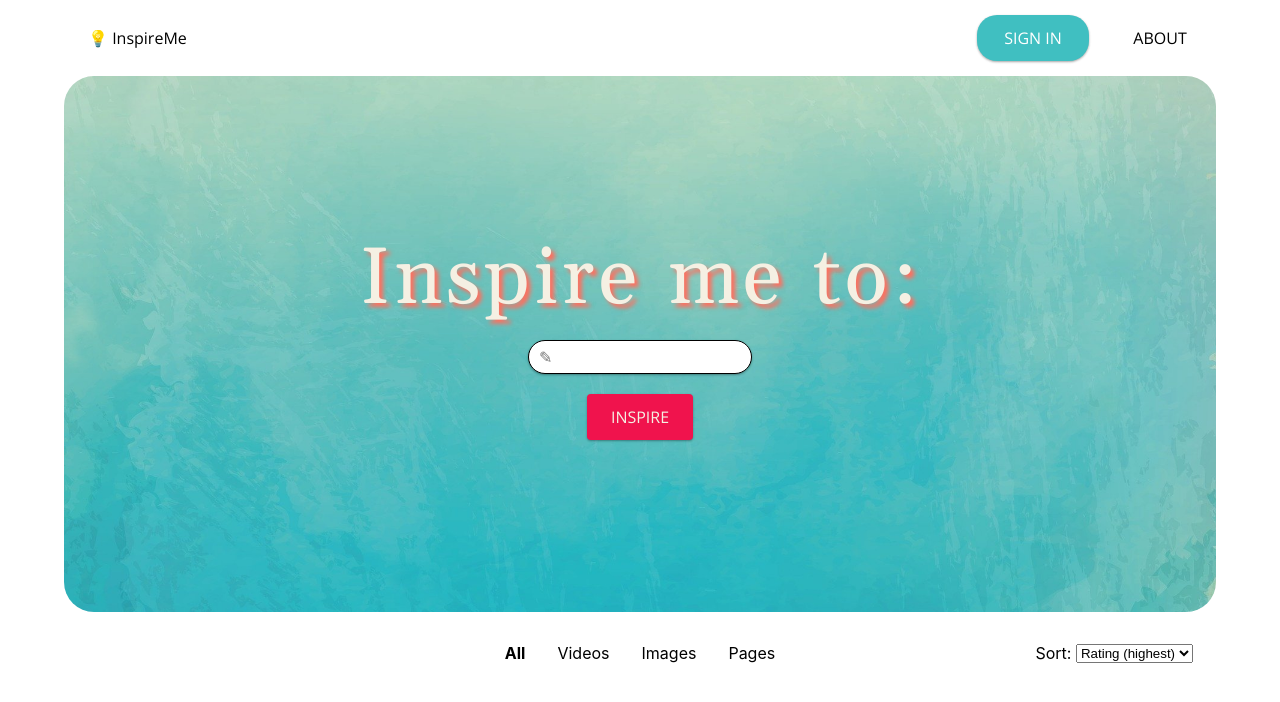
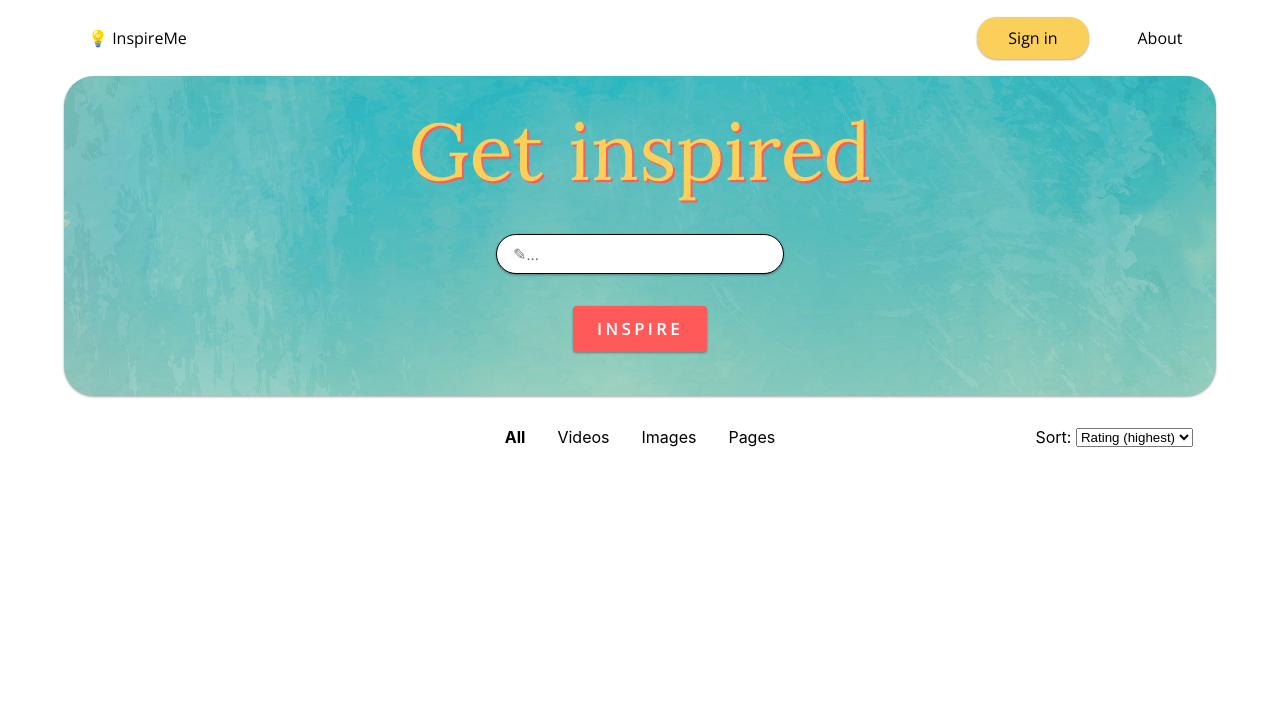
Before and after one commit to etriv/inspireme, a React (Create React App) app: page / in a window 1280 px wide. Shown: the top 702 px of the page. Built offline with nearby package versions, Linux system fonts and the light colour scheme.

Commit message:
Fixed color scheme on HomePage. And flipped bg-image.

```diff
--- a/public/index.html
+++ b/public/index.html
@@ -23,7 +23,7 @@
       work correctly both with client-side routing and a non-root public URL.
       Learn how to configure a non-root public URL by running `npm run build`.
     -->
-    <link href="https://fonts.googleapis.com/css?family=Gelasio|Open+Sans&display=swap" rel="stylesheet">
+    <link href="https://fonts.googleapis.com/css?family=Lora|Open+Sans&display=swap" rel="stylesheet">
     <title>Inspire Me</title>
   </head>
   <body>
--- a/src/components/navigation/navigation.jsx
+++ b/src/components/navigation/navigation.jsx
@@ -2,29 +2,29 @@ import React from 'react';
 import './navigation.scss';
 import styled from 'styled-components';
 import { Link } from 'react-router-dom';
-import { main_colors4 as main_colors, shadeHexColor } from '../../modules/main-colors';
+import { main_colors5 as main_colors, shadeHexColor } from '../../modules/main-colors';
 
+const marked_color = main_colors.c3;
 const MarkedLink = styled(Link)`
     text-decoration: none;
-    color: white;
+    color: ${'black'};
     text-align: center;
-    padding: 12px 24px;
+    padding: 10px 20px;
     margin-left: 15px;
     text-decoration: none;
     width: 7rem;
     white-space: nowrap;
-    background-color: ${main_colors.c4};
+    background-color: ${marked_color};
     border-radius: 20px;
     border: 0px solid black;
     box-shadow: 0 1px 3px rgba(0,0,0,0.12), 0 1px 2px rgba(0,0,0,0.24);
-    transition: filter 0.2s;
-    transition: background-color 0.2s;
+    transition: background-color 0.3s;
 	:hover {
-        background-color: ${shadeHexColor(main_colors.c4, 0.1)};
+        background-color: ${shadeHexColor(marked_color, 0.1)};
 		cursor: pointer;
     }
     :active {
-        background-color: ${shadeHexColor(main_colors.c4, 0.2)};
+        background-color: ${shadeHexColor(marked_color, 0.2)};
         transition: background-color 0s;
       }
 `;
@@ -40,12 +40,12 @@ class Navigation extends React.Component {
                 <nav className="menu">
                     <MarkedLink to='/sign-in'
                         className="">
-                        SIGN IN
+                        Sign in
                     </MarkedLink>
                     <Link to='/about'
                         className="menu-item"
                         style={{}}>
-                        ABOUT
+                        About
                     </Link>
                     <span className="menu-item icon" href="">☰</span>
                 </nav>
--- a/src/components/search-area/search-area.jsx
+++ b/src/components/search-area/search-area.jsx
@@ -1,40 +1,41 @@
 import React from 'react';
 import './search-area.scss';
 import styled from 'styled-components';
-import {main_colors4 as main_colors, shadeHexColor} from '../../modules/main-colors';
+import {main_colors5 as main_colors, shadeHexColor} from '../../modules/main-colors';
 
 const SearchContainer = styled.div`
-    background-image: url("./images/watercolour-1325656_1920.jpg");
+    background-image: url("./images/watercolour-1325656_19202.jpg");
     background-size: cover;
     background-position: center center;
     // background-color: #b2dffb;
-    background-color: ${main_colors.c4};
+    background-color: ${main_colors.c2};
     background-repeat: no-repeat;
-    height: 67vh;
+    height: 100%;
 `;
 
 const InspireText = styled.p`
     color: ${main_colors.c3};
-    font-family: 'Gelasio', sans;
-    font-weight: 400;
+    font-family: 'Lora', sans;
+    font-weight: 500;
     font-size: 5rem;
     margin: 0px;
     text-align: center;
-    letter-spacing: 4px;
+    // letter-spacing: 4px;
     word-spacing: 4px;
-    text-shadow: 4px 4px 4px ${main_colors.c2};
+    text-shadow: 2px 2px 1px ${main_colors.c4};
 `;
 
+const btn_color = main_colors.c4;
 const ClickableButton = styled.button`
-    color: ${main_colors.c3};
-    background-color: ${main_colors.c1};
-    transition: background-color 0.2s;
+    color: ${'white'};
+    background-color: ${btn_color};
+    transition: background-color 0.3s;
     :hover {
-        background-color: ${shadeHexColor(main_colors.c1, 0.1)};
+        background-color: ${shadeHexColor(btn_color, 0.1)};
         cursor: pointer;
     }
     :active {
-        background-color: ${shadeHexColor(main_colors.c1, 0.2)};
+        background-color: ${shadeHexColor(btn_color, 0.2)};
         transition: filter 0s;
     }
 `;
@@ -68,9 +69,9 @@ class SearchArea extends React.Component {
     render() {
         return (
             <SearchContainer className="search-area-container">
-                <InspireText>Inspire me to:</InspireText>
+                <InspireText>Get inspired</InspireText>
                 <input name="search-text" className="search-box" type="text"
-                    placeholder="✎"
+                    placeholder="✎..."
                     onChange={this.onSearchBoxChange}
                     onKeyUp={this.handleKeyUp} />
                 <ClickableButton className="button"
--- a/src/components/search-area/search-area.scss
+++ b/src/components/search-area/search-area.scss
@@ -8,6 +8,8 @@
     justify-content: center;
     align-items: center;
     align-content: center;
+    padding: 1.5rem;
+    box-shadow: 0 1px 3px rgba(0,0,0,0.12), 0 1px 2px rgba(0,0,0,0.24);
 }
 
 // .inspire-text {
@@ -19,12 +21,13 @@
 
 .search-box {
     border: 1px solid black;
-    padding: 5px 10px;
+    padding: 0.5rem 1rem;
     border-radius: 20px;
+    width: 18rem;
     font-family: 'Open Sans', sans-serif;
     font-size: 1rem;
-    margin-top: 10px;
-    margin-bottom: 20px;
+    margin-top: 2rem;
+    margin-bottom: 2rem;
     box-shadow: 0 1px 3px rgba(0,0,0,0.12), 0 1px 2px rgba(0,0,0,0.24);
 
     &:focus {
@@ -50,4 +53,6 @@
     opacity: 1;
     font-family: 'Open Sans', sans-serif;
     font-size: 1rem;
+    font-weight: 600;
+    letter-spacing: 4px;
 }
--- a/src/modules/main-colors.jsx
+++ b/src/modules/main-colors.jsx
@@ -33,6 +33,23 @@ const main_colors4 = {
     c4_lighter: '#51c4c8'
 };
 
+// https://colorhunt.co/palette/144326
+const main_colors5 = {
+    c1: '#085f63',
+    c2: '#49beb7',
+    c3: '#facf5a',
+    c4: '#ff5959'
+};
+
+// https://colorhunt.co/palette/167377
+const main_colors6 = {
+    c1: '#f0cf85',
+    c2: '#e7f0c3',
+    c3: '#a4d4ae',
+    c4: '#32afa9'
+};
+
+
 function shadeHexColor(color, percent) {
     console.log('Shading color...');
     var f=parseInt(color.slice(1),16),t=percent<0?0:255,p=percent<0?percent*-1:percent,R=f>>16,G=(f>>8)&0x00FF,B=f&0x0000FF;
@@ -44,4 +61,4 @@ function shadeRGBColor(color, percent) {
     return "rgb("+(Math.round((t-R)*p)+R)+","+(Math.round((t-G)*p)+G)+","+(Math.round((t-B)*p)+B)+")";
 }
 
-export {main_colors1, main_colors2, main_colors3, main_colors4, shadeHexColor, shadeRGBColor};
+export {main_colors1, main_colors2, main_colors3, main_colors4, main_colors5, main_colors6, shadeHexColor, shadeRGBColor};
```
Also changed, not shown: public/images/watercolour-1325656_19202.jpg (added).
